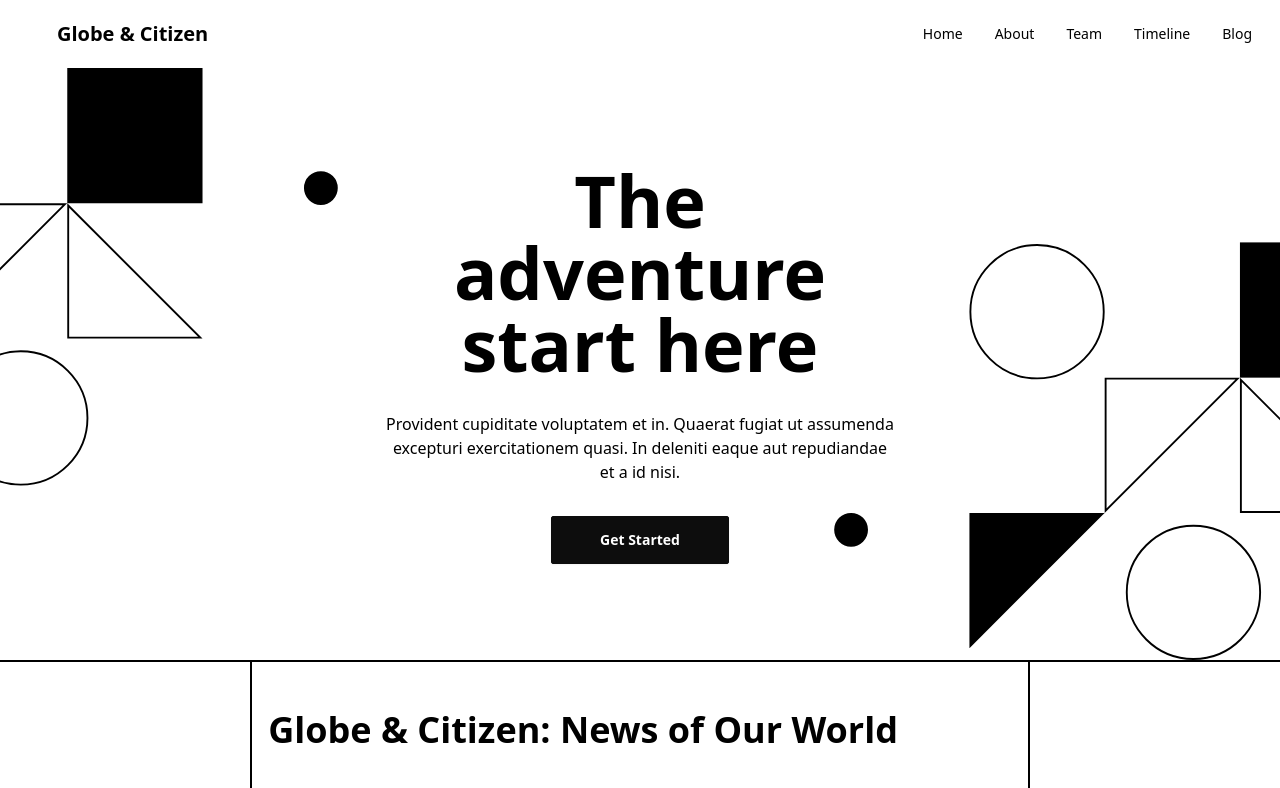
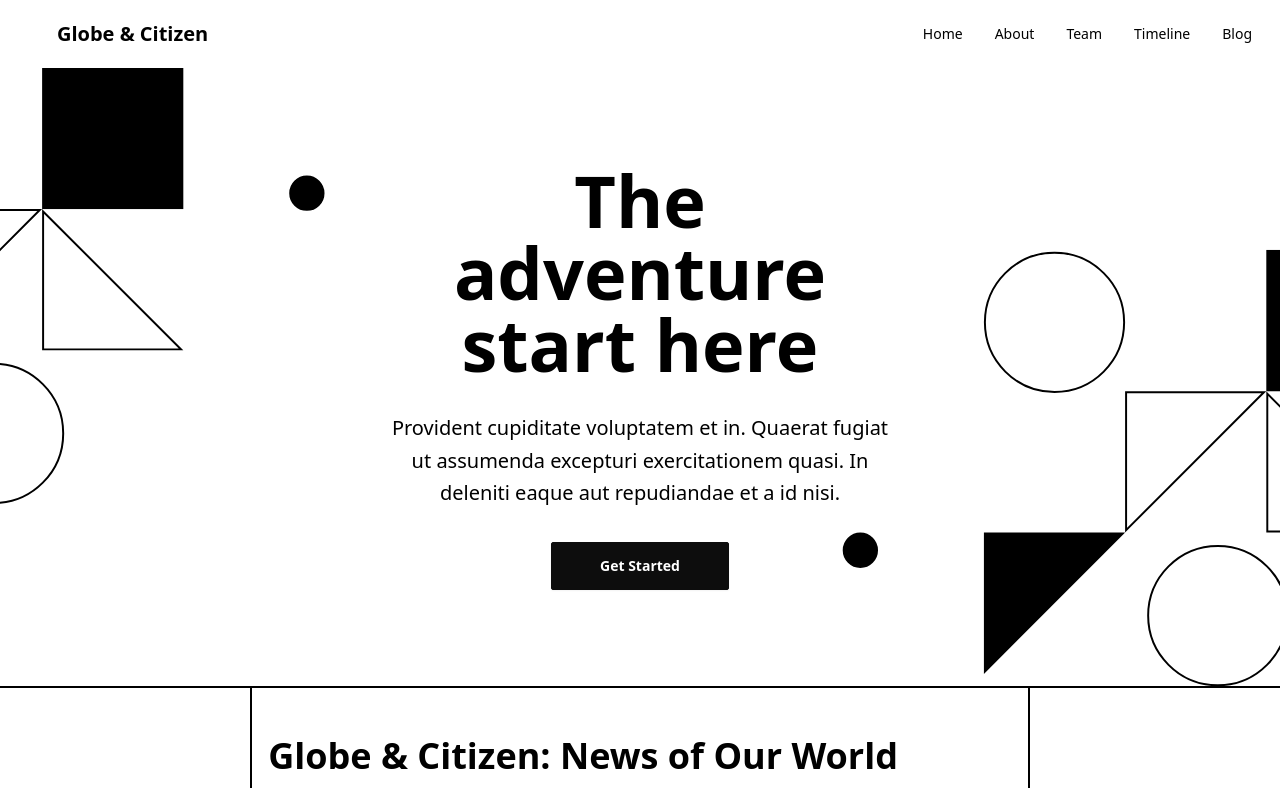
Before and after one commit to globe-and-citizen/gc-web, a Vue app: page / in a window 1280 px wide. Shown: the top 788 px of the page. Built offline with nearby package versions, Linux system fonts and the light colour scheme; the HTML template or start-up script is replaced by a standard one.

Commit message:
feat: default style for p tag

```diff
--- a/src/assets/main.css
+++ b/src/assets/main.css
@@ -12,3 +12,7 @@
     box-sizing: border-box;
     margin: 0;
 }
+
+p {
+    @apply text-xl leading-relaxed;
+}
```
